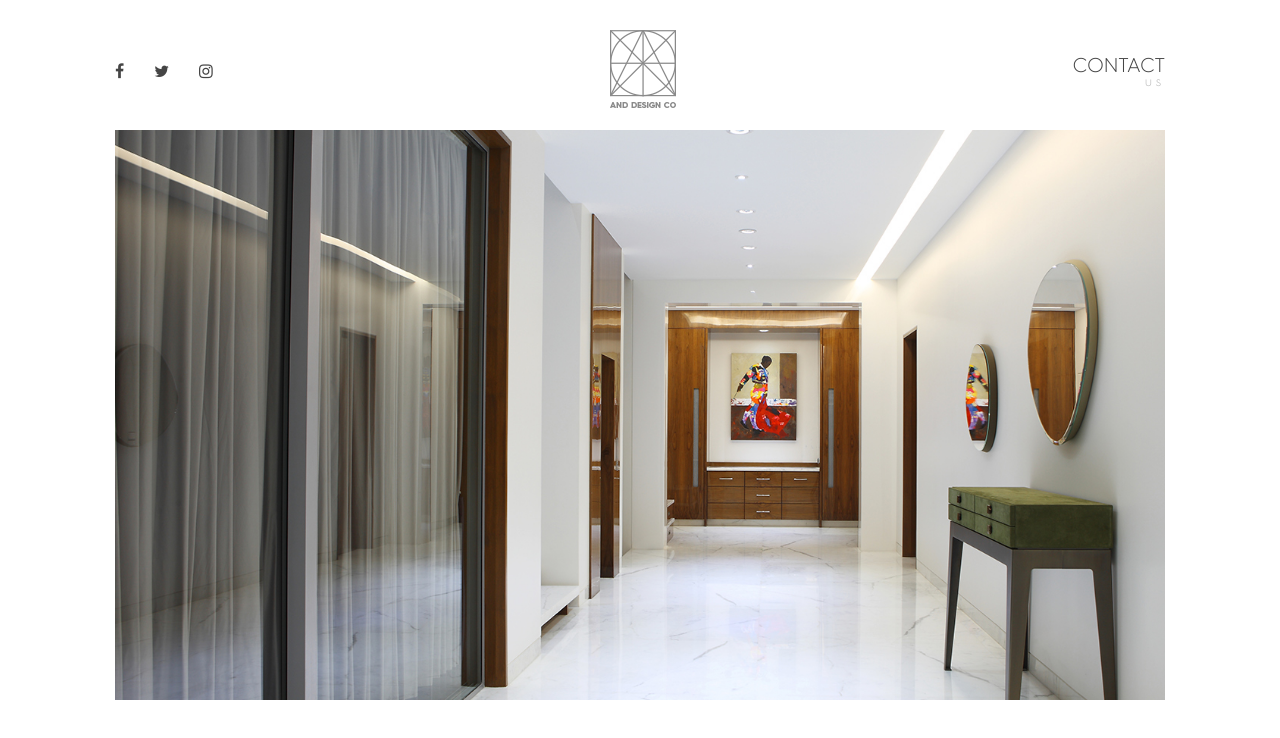
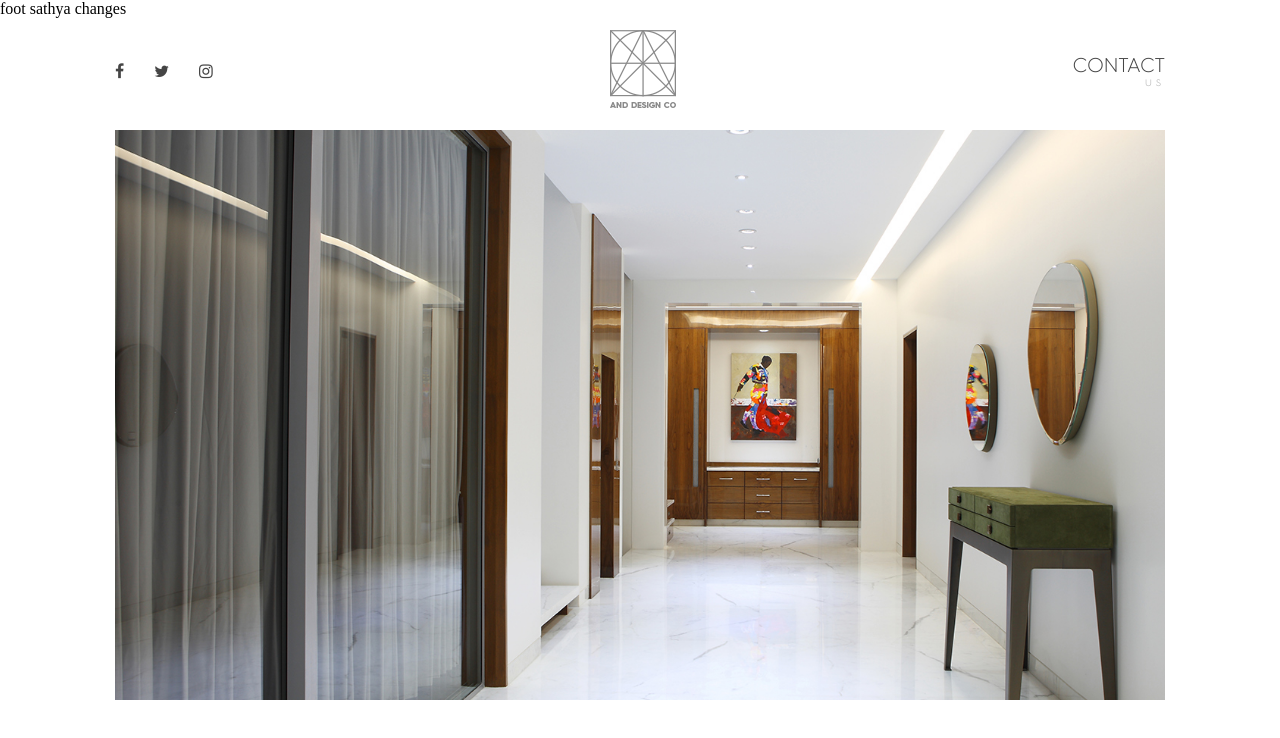
Before and after one commit to Sathiya447/AndDesignCo, a plain HTML site: page index.html in a window 1280 px wide. Drawn offline with Linux system fonts and the light colour scheme.

Commit message:
foot changes in index

```diff
--- a/index.html
+++ b/index.html
@@ -40,5 +40,6 @@
 			</div>
 		</section>
 	</div>
+<div>foot sathya changes</div>
 </body>
 </html>
```
